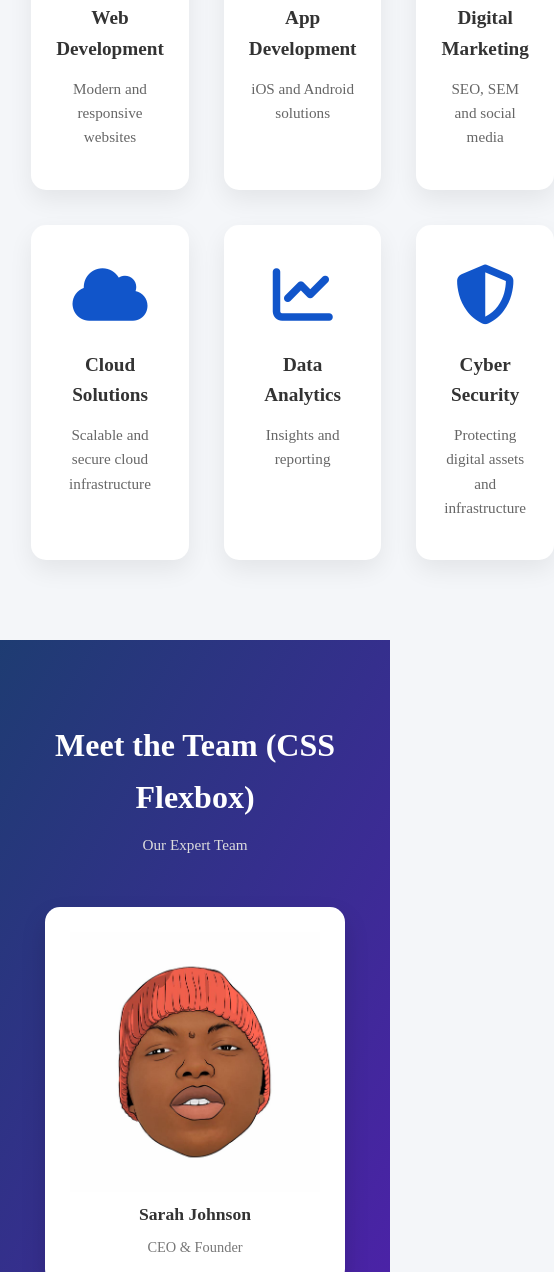
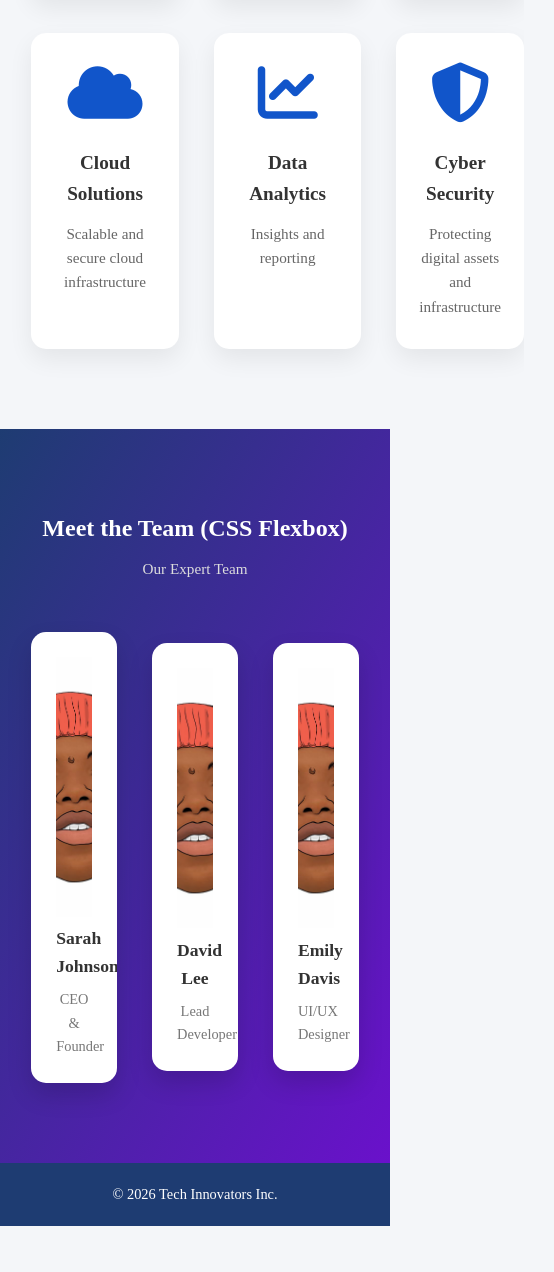
Before and after one commit to jerriecruiz001-prog/css-grid, a plain HTML site: page index.html in a window 390 px wide. Shown: the part 728-2000 px from the top of the page, 554 px wide, since content can reach past the window. After the commit the page ends 1954 px from the top, so only its background shows below. Drawn offline with Linux system fonts and the light colour scheme.

Commit message:
updated layout and fixed grid structure

```diff
--- a/style.css
+++ b/style.css
@@ -160,3 +160,29 @@ footer {
     padding: 20px;
     font-size: 0.9rem;
 }
+
+@media (max-width: 768px) {
+
+    .hero h1 {
+        font-size: 1.8rem;
+    }
+
+    .section-header h2 {
+        font-size: 1.5rem;
+    }
+
+    .card {
+        padding: 30px 20px;
+    }
+
+    .profile-card {
+        flex: 1 ;
+    width: 100%;
+    }
+
+     .team-container {
+        flex-direction: row;
+        align-items: center;
+    }
+
+}
```
